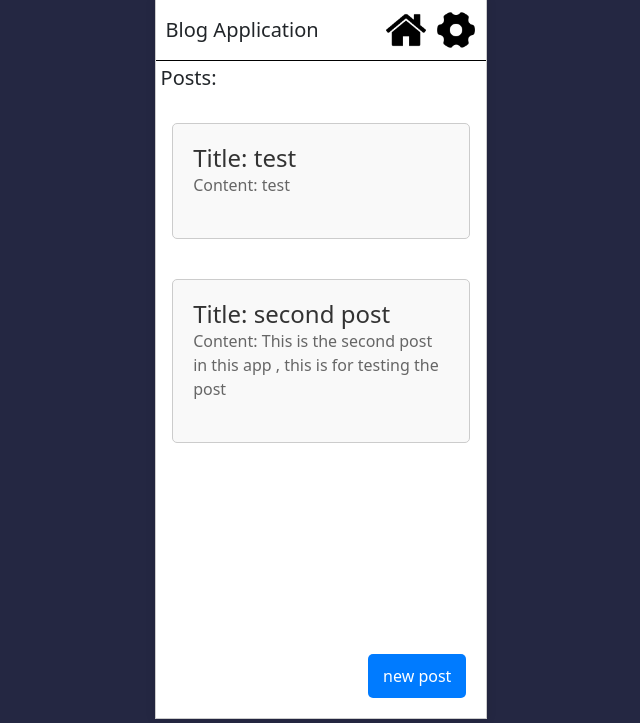
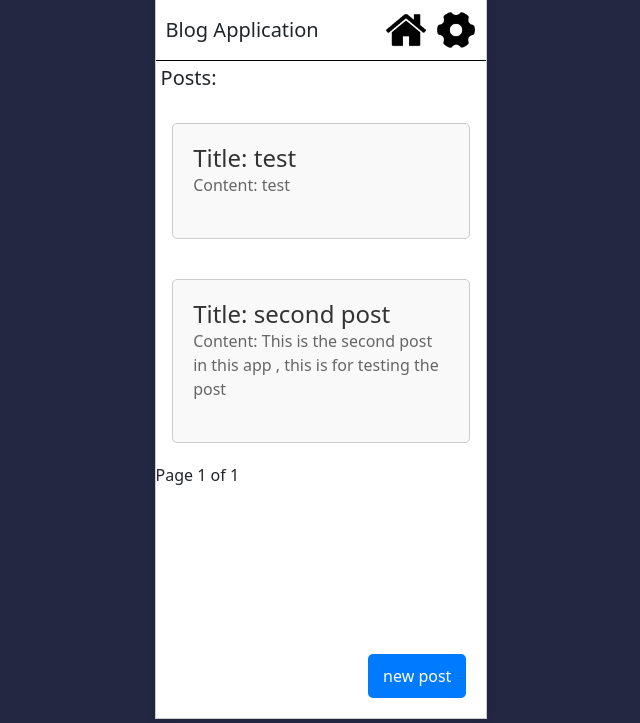
Before and after one commit to Bragadeesh16/blog-post, a Django app: page / in a window 1280 px wide. Shown: the part 41-764 px from the top of the page, without its empty margins (319-959 px from the left). Run offline with Django 5.2, Linux system fonts and the light colour scheme; a user stored in the database is signed in; data comes from the database, SQL or seed files in the repository; parts of the project's set-up code (start-up, migrations or seed data) failed here and were passed over.

Commit message:
adding pagination

```diff
--- a/blog/templates/home.html
+++ b/blog/templates/home.html
@@ -22,4 +22,19 @@
 <a href="{% url 'new-post' %}" class="new-post-link">new post</a>
 
 
+
+{% if posts.has_previous %}
+
+<a href="?page={{venues.previous_page_number }}">previous</a>
+
+{% endif %}
+
+Page {{ posts.number }} of {{ posts.paginator.num_pages }}
+
+{% if posts.has_next %}
+
+<a href="?page={{ posts.next_page_number }}">next</a>
+
+{% endif %}
+
 {% endblock %}
--- a/blog/views.py
+++ b/blog/views.py
@@ -6,15 +6,18 @@ from django.utils.translation import gettext_lazy as _
 from django.shortcuts import render,redirect
 from django.contrib import messages
 from django.contrib.auth.decorators import login_required
+from django.core.paginator import Paginator
 
 
 
-@login_required(login_url='login')
+
 def home(request):
-    posts = Post.objects.all().order_by('Published_Date')
-    print(posts)
+    p = Paginator(Post.objects.all().order_by('Published_Date'),5)
+    page = request.GET.get('page')
+    post = p.get_page(page)
     context = {
-        'posts':posts
+        'posts':post
+
     }
     return render(request,'home.html',context)
 
@@ -59,7 +62,7 @@ def signout(request):
     messages.success(request,"you have been logged out")
     return redirect("home")
 
-
+@login_required(login_url='login')
 def posting(request):
     form = PostFrom()
     if request.method == 'POST':
@@ -75,7 +78,7 @@ def posting(request):
 
     return render(request,'newpost.html',{'form':form})
 
-
+@login_required(login_url='login')
 def post_detail(request,slug):
 
     post = Post.objects.get(slug = slug)
@@ -100,6 +103,7 @@ def post_detail(request,slug):
     }
     return render(request,'post.html',context)
 
+@login_required(login_url='login')
 def profile(request,pk):
     user = CustomUser.objects.get(id = pk)
     user_profile = user.get_profile
```
